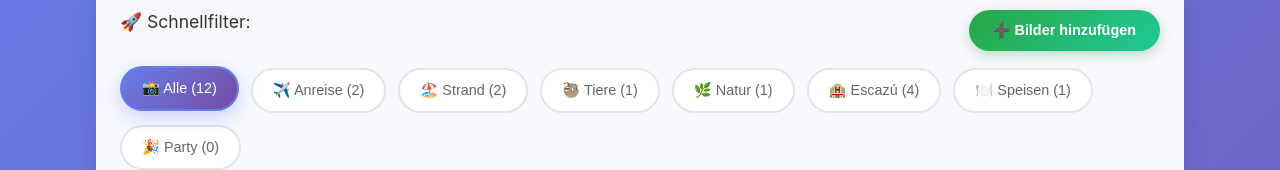
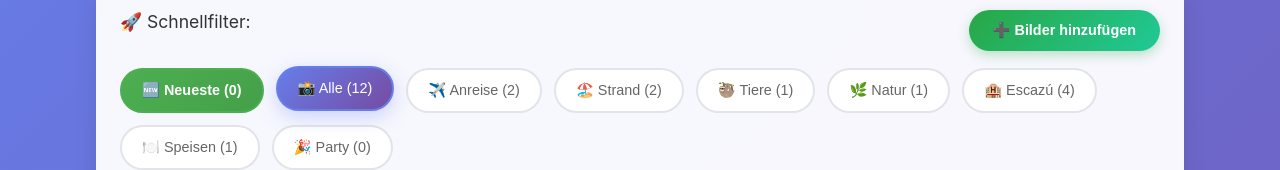
Before and after one commit to Degi100/cr-2025, a Vue app: page / in a window 1280 px wide. Shown: the part 331-501 px from the top of the page. Built offline with nearby package versions, Linux system fonts and the light colour scheme.

Commit message:
Add 'Neueste Bilder' quick filter - shows photos from last 7 days

```diff
--- a/src/components/PhotoGallery.vue
+++ b/src/components/PhotoGallery.vue
@@ -179,6 +179,17 @@ const categoryLabels = {
 const filteredPhotos = computed(() => {
   let filtered = photos.value
 
+  // Spezial-Filter: Neueste Bilder (letzte 7 Tage)
+  if (sortBy.value === 'newest') {
+    const oneWeekAgo = new Date()
+    oneWeekAgo.setDate(oneWeekAgo.getDate() - 7)
+
+    filtered = filtered.filter(photo => {
+      const photoDate = new Date(photo.date)
+      return photoDate >= oneWeekAgo
+    })
+  }
+
   // Nach Location filtern
   if (selectedLocation.value !== 'all') {
     filtered = filtered.filter(photo => photo.location === selectedLocation.value)
@@ -191,7 +202,7 @@ const filteredPhotos = computed(() => {
 
   // Sortieren
   filtered.sort((a, b) => {
-    if (sortBy.value === 'date') {
+    if (sortBy.value === 'date' || sortBy.value === 'newest') {
       return new Date(b.date) - new Date(a.date)
     }
     return a.title.localeCompare(b.title)
@@ -236,6 +247,24 @@ const addPhotos = (newPhotos) => {
 
   // Erfolgsbenachrichtigung
   alert(`🎉 ${newPhotos.length} Foto${newPhotos.length !== 1 ? 's' : ''} erfolgreich hinzugefügt!`)
+}
+
+// Neueste Bilder Funktionen
+const sortByNewest = () => {
+  selectedCategory.value = 'all'
+  selectedLocation.value = 'all'
+  sortBy.value = 'newest'
+}
+
+const getNewestCount = () => {
+  // Zeige Bilder der letzten 7 Tage
+  const oneWeekAgo = new Date()
+  oneWeekAgo.setDate(oneWeekAgo.getDate() - 7)
+
+  return photos.value.filter(photo => {
+    const photoDate = new Date(photo.date)
+    return photoDate >= oneWeekAgo
+  }).length
 }
 </script>
 
@@ -290,9 +319,16 @@ const addPhotos = (newPhotos) => {
 
       <div class="filter-buttons">
         <button
+          class="filter-btn newest"
+          :class="{ active: sortBy === 'newest' }"
+          @click="sortByNewest"
+        >
+          🆕 Neueste ({{ getNewestCount() }})
+        </button>
+        <button
           class="filter-btn"
           :class="{ active: selectedCategory === 'all' }"
-          @click="selectedCategory = 'all'"
+          @click="selectedCategory = 'all'; sortBy = 'date'"
         >
           📸 Alle ({{ photos.length }})
         </button>
@@ -529,6 +565,24 @@ const addPhotos = (newPhotos) => {
   box-shadow: 0 6px 20px rgba(102, 126, 234, 0.3);
 }
 
+.filter-btn.newest {
+  background: linear-gradient(135deg, #4CAF50, #45a049);
+  color: white;
+  border-color: #4CAF50;
+  font-weight: 600;
+}
+
+.filter-btn.newest:hover {
+  background: linear-gradient(135deg, #45a049, #3d8b40);
+  border-color: #45a049;
+}
+
+.filter-btn.newest.active {
+  background: linear-gradient(135deg, #2E7D32, #1B5E20);
+  border-color: #2E7D32;
+  box-shadow: 0 6px 20px rgba(46, 125, 50, 0.4);
+}
+
 .photos-grid {
   display: grid;
   grid-template-columns: repeat(auto-fit, minmax(300px, 1fr));
```
